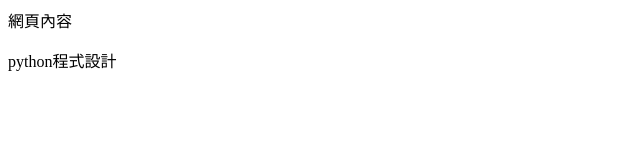
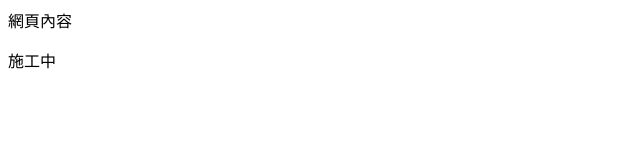
Before and after one commit to xu4cjo4ff/website, a plain HTML site: page index.html in a window 1280 px wide. Shown: the whole page, without its empty margins (0-640 px from the left). Drawn offline with Linux system fonts and the light colour scheme.

Commit message:
施工中

```diff
--- a/index.html
+++ b/index.html
@@ -6,7 +6,7 @@
 
    <body>
       <p>網頁內容</p>
-      <p>python程式設計</p>
+      <p>施工中</p>
 
    </body>
 </html>
```
